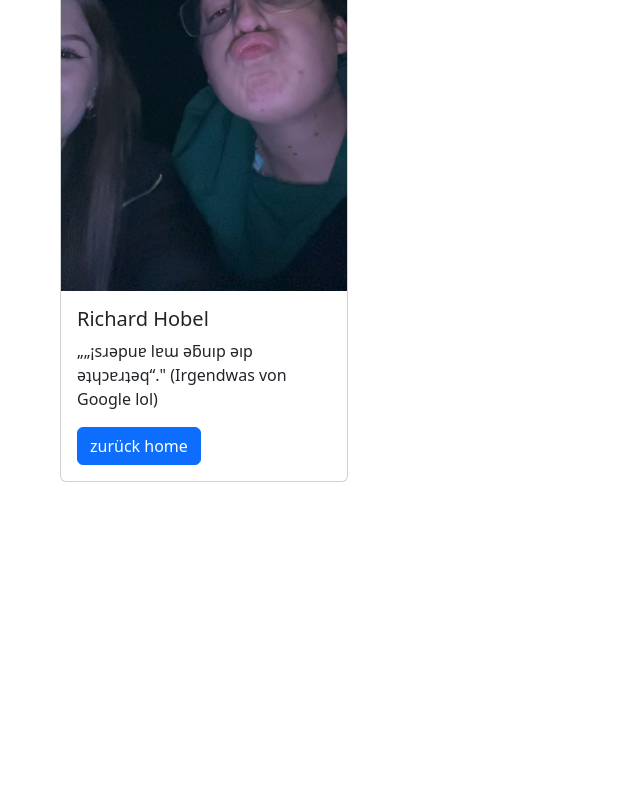
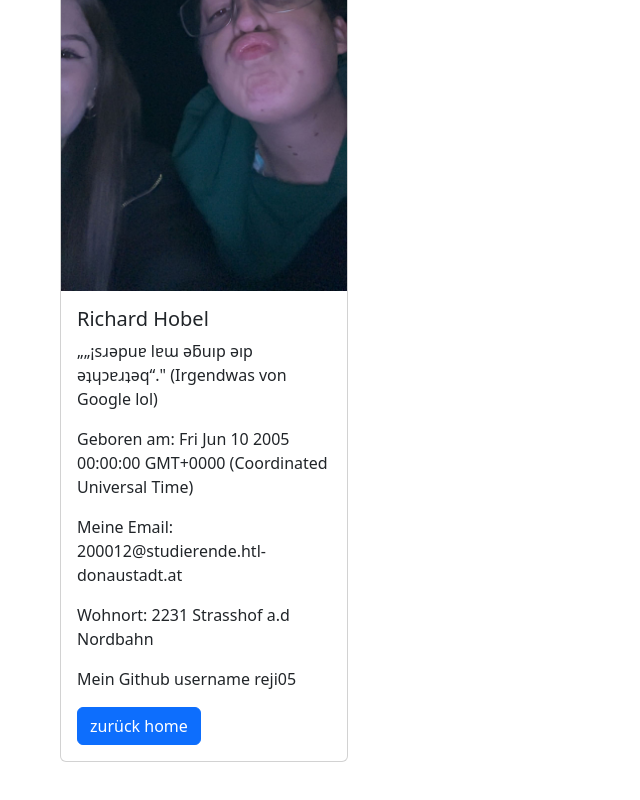
Before and after one commit to mahies/4ahitm_24, an Angular app: page /page_hobel in a window 1280 px wide. Shown: the part 290-1090 px from the top of the page, without its empty margins (0-640 px from the left). Before the commit the page ends 820 px from the top, so only its background shows below. Built offline with nearby package versions, Linux system fonts and the light colour scheme.

Commit message:
med-11, med-21, med-30, med-31

```diff
--- a/src/app/page-aboutme-hobel/page-aboutme-hobel.component.html
+++ b/src/app/page-aboutme-hobel/page-aboutme-hobel.component.html
@@ -4,7 +4,11 @@
     <img src="{{ me_hobel.urlImage }}" class="card-img-top" width="20c" alt="...">
     <div class="card-body">
       <h5 class="card-title">{{ me_hobel.firstname }} {{ me_hobel.surname }}</h5>
-      <p class="card-text">{{me.message}}</p>
+      <p class="card-text">{{me_hobel.message}}</p>
+      <p class="card-text">Geboren am: {{me_hobel.birthday}}</p>
+      <p class="card-text">Meine Email: {{me_hobel.email}}</p>
+      <p class="card-text">Wohnort: {{me_hobel.zip_code}} {{ me.city }}</p>
+      <p class="card-text">Mein Github username {{me_hobel.github_nickname}}</p>
       <a routerLink="/home" routerLinkActive="active" class="btn btn-primary">zurück home</a>
     </div>
   </div>
--- a/src/app/page-aboutme-hobel/page-aboutme-hobel.component.ts
+++ b/src/app/page-aboutme-hobel/page-aboutme-hobel.component.ts
@@ -1,5 +1,5 @@
 import { Component } from '@angular/core';
-import {Person, MINNIE, HOBEL} from '../model/person';
+import {Person, MINNIE, HOBEL, MAJZEL} from '../model/person';
 import {RouterLink, RouterLinkActive} from "@angular/router";
 
 @Component({
```
